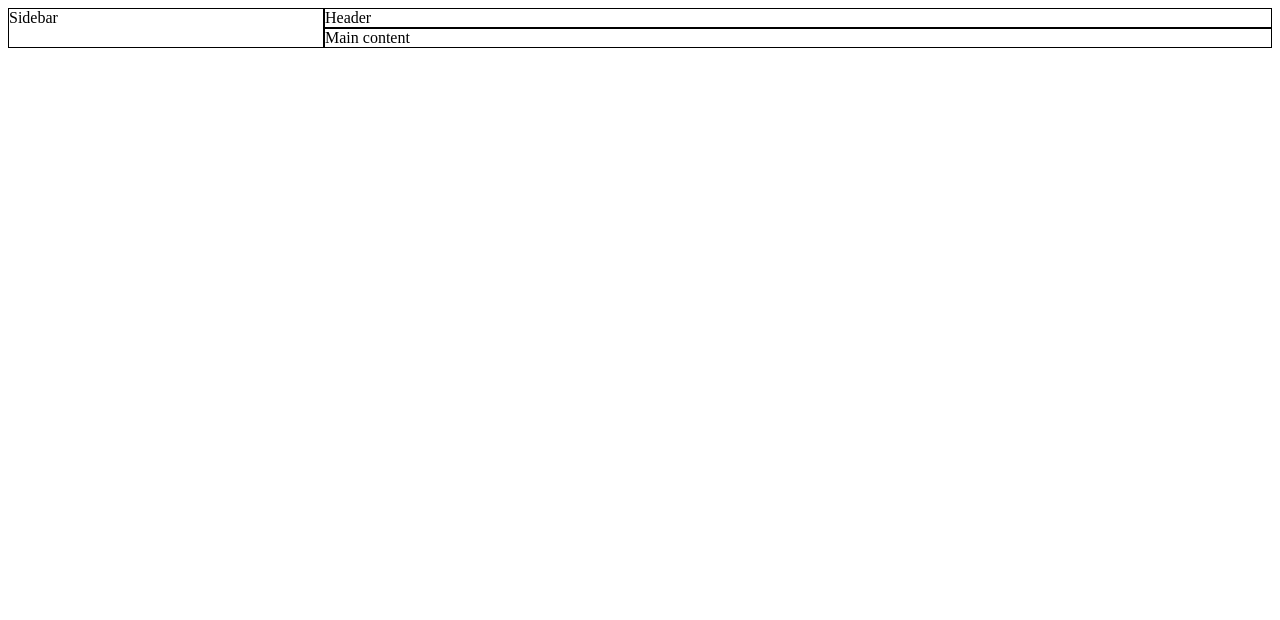
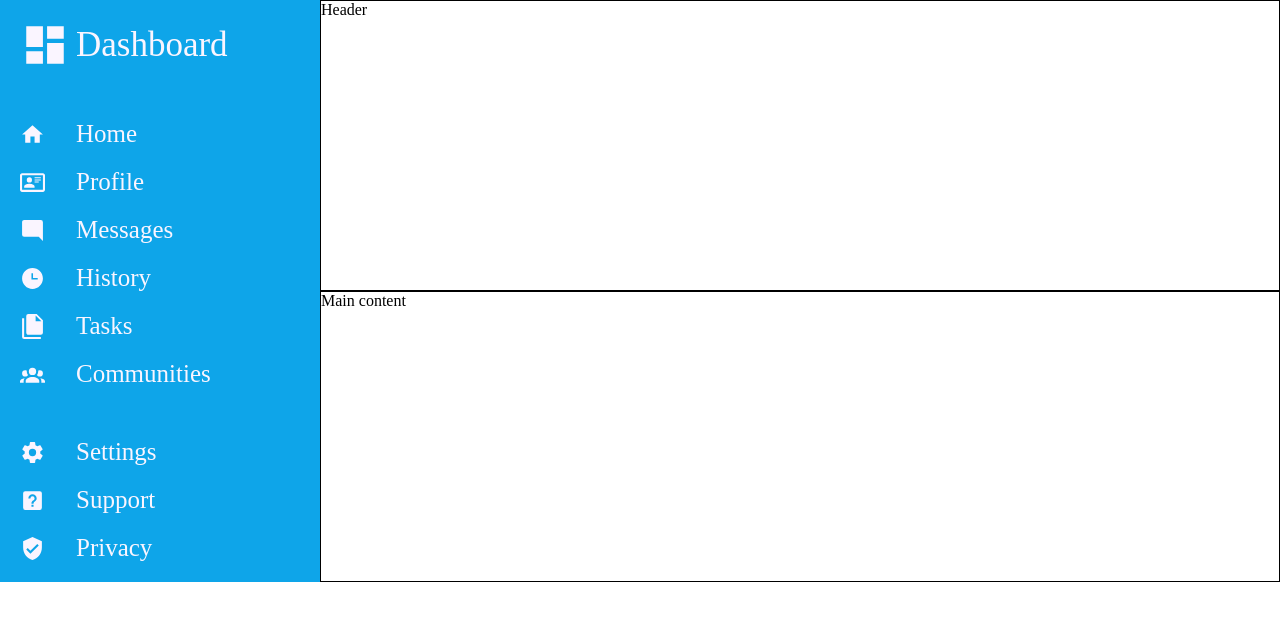
Before and after one commit to vuanhtu52/admin-dashboard, a plain HTML site: page index.html in a window 1280 px wide. Drawn offline with Linux system fonts and the light colour scheme.

Commit message:
Complete sidebar

```diff
--- a/index.html
+++ b/index.html
@@ -1,16 +1,69 @@
 <!DOCTYPE html>
 <html lang="en">
+
 <head>
     <meta charset="UTF-8">
     <meta name="viewport" content="width=device-width, initial-scale=1.0">
     <title>Admin Dashboard</title>
     <link rel="stylesheet" href="styles.css">
 </head>
+
 <body>
     <div class="container">
-        <div class="sidebar">Sidebar</div>
+        <!-- The sidebar -->
+        <div class="sidebar">
+            <div class="sidebar-item">
+                <img src="icons/dashboard.svg" alt="dashboard icon">
+                <a href="*">Dashboard</a>
+            </div>
+            <div class="sidebar-group">
+                <div class="sidebar-item">
+                    <img src="icons/home.svg" alt="dashboard icon">
+                    <a href="*">Home</a>
+                </div>
+                <div class="sidebar-item">
+                    <img src="icons/profile.svg" alt="dashboard icon">
+                    <a href="*">Profile</a>
+                </div>
+                <div class="sidebar-item">
+                    <img src="icons/message.svg" alt="dashboard icon">
+                    <a href="*">Messages</a>
+                </div>
+                <div class="sidebar-item">
+                    <img src="icons/history.svg" alt="dashboard icon">
+                    <a href="*">History</a>
+                </div>
+                <div class="sidebar-item">
+                    <img src="icons/tasks.svg" alt="dashboard icon">
+                    <a href="*">Tasks</a>
+                </div>
+                <div class="sidebar-item">
+                    <img src="icons/communities.svg" alt="dashboard icon">
+                    <a href="*">Communities</a>
+                </div>
+            </div>
+            <div class="sidebar-group">
+                <div class="sidebar-item">
+                    <img src="icons/settings.svg" alt="dashboard icon">
+                    <a href="*">Settings</a>
+                </div>
+                <div class="sidebar-item">
+                    <img src="icons/support.svg" alt="dashboard icon">
+                    <a href="*">Support</a>
+                </div>
+                <div class="sidebar-item">
+                    <img src="icons/privacy.svg" alt="dashboard icon">
+                    <a href="*">Privacy</a>
+                </div>
+            </div>
+        </div>
+
+        <!-- The header -->
         <div class="header">Header</div>
+
+        <!-- The main content section -->
         <div class="main-content">Main content</div>
     </div>
 </body>
+
 </html>
--- a/styles.css
+++ b/styles.css
@@ -1,11 +1,48 @@
+body {
+    margin: 0;
+    padding: 0;
+}
+
 .container {
    display: grid;
    grid-template-columns: 1fr 3fr;
 }
 
 .sidebar {
-    border: 1px solid black;
+    background-color: #0ea5e9;
     grid-row: 1 / 3;
+    display: grid;
+    row-gap: 50px;
+    padding: 20px;
+}
+
+.sidebar > :first-child {
+    font-size: 35px;
+}
+
+.sidebar > :first-child > img {
+    width: 50px;
+}
+
+.sidebar-group {
+    display: grid;
+    row-gap: 20px;
+}
+
+.sidebar-item {
+    display: grid;
+    grid-template-columns: 1fr 4fr;
+    font-size: 25px;
+    align-items: center;
+}
+
+.sidebar-item > img {
+    width: 25px;
+}
+
+a {
+    text-decoration: none;
+    color: #faf5ff;
 }
 
 .header {
```
Also changed, not shown: icons/communities.svg (added), icons/dashboard.svg (added), icons/history.svg (added), icons/home.svg (added), icons/message.svg (added), icons/privacy.svg (added), icons/profile.svg (added), icons/settings.svg (added), icons/support.svg (added), icons/tasks.svg (added).
